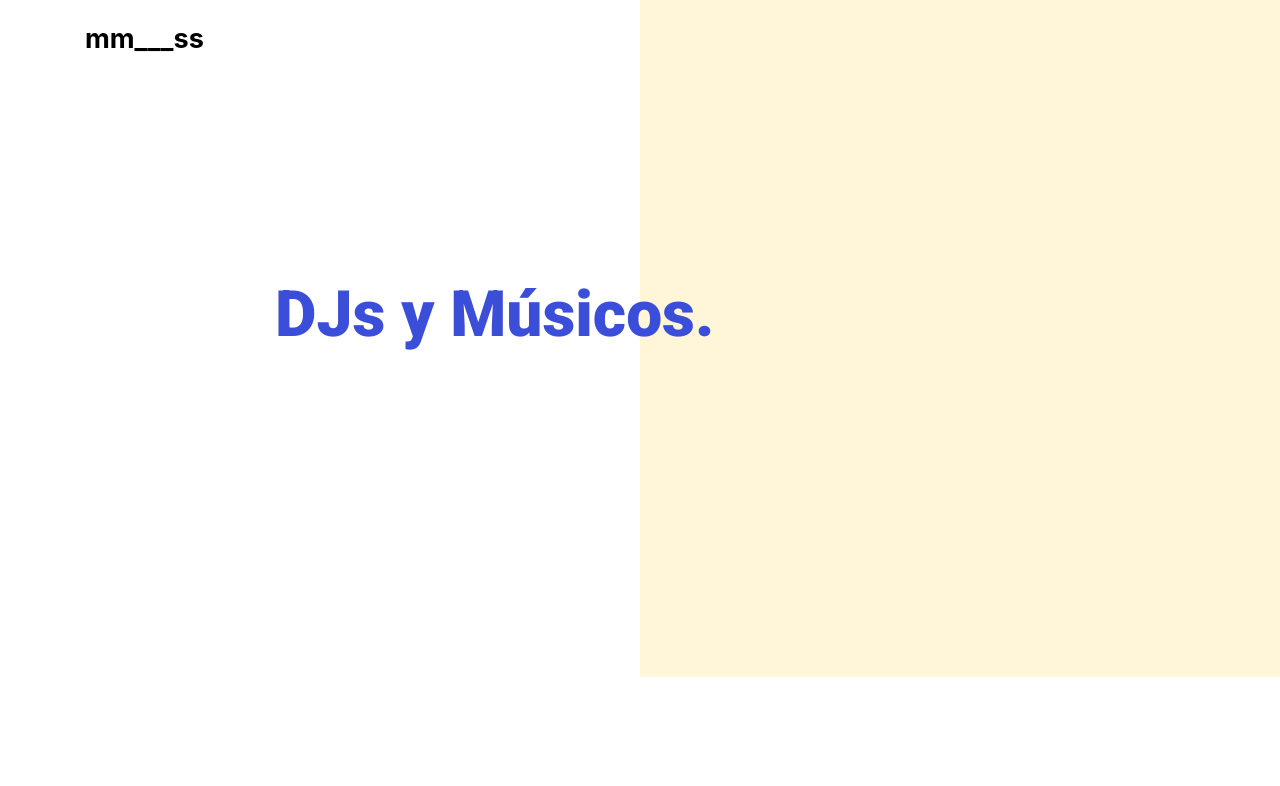
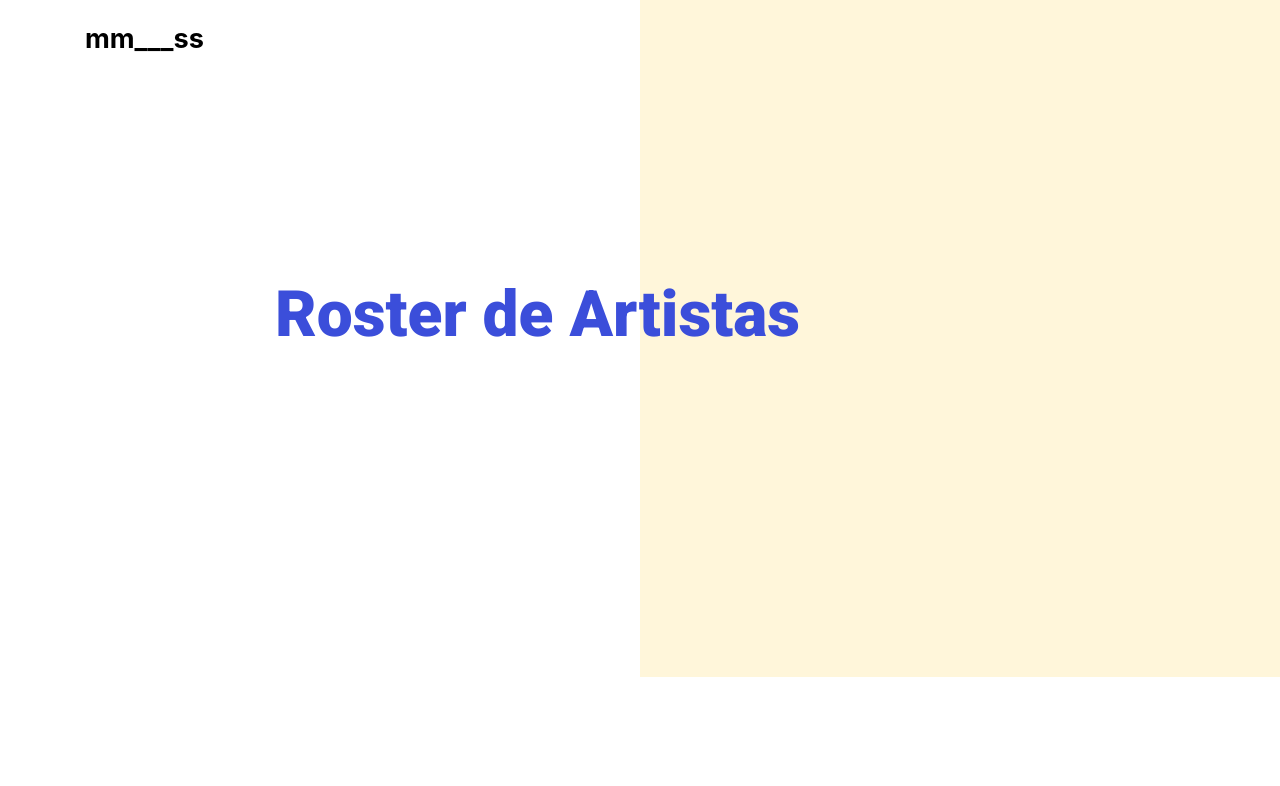
Before and after one commit to arteepa/m__s, a plain HTML site: page index.html in a window 1280 px wide. Shown: the top 786 px of the page. Drawn offline with Linux system fonts and the light colour scheme; files whose address does not match are found by name.

Commit message:
changed hero line to Roster

```diff
--- a/index.html
+++ b/index.html
@@ -64,7 +64,7 @@
         <div class="container">
           <div class="row align-items-center justify-content-center">
             <div class="col-lg-8">
-              <h1 class="mb-5 text-primary font-weight-bold"  data-aos="fade-up">DJs y Músicos.</h1>
+              <h1 class="mb-5 text-primary font-weight-bold"  data-aos="fade-up">Roster de Artistas</h1>
               <!-- <p data-aos="fade-up" data-aos-delay="100"><a href="#" class="more-29291">View Our Services</a></p> -->
             </div>
           </div>
```
